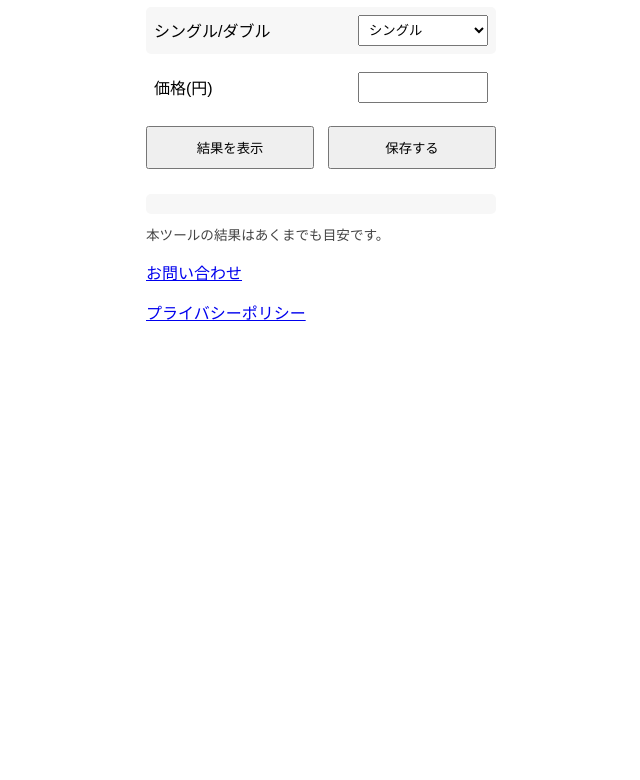
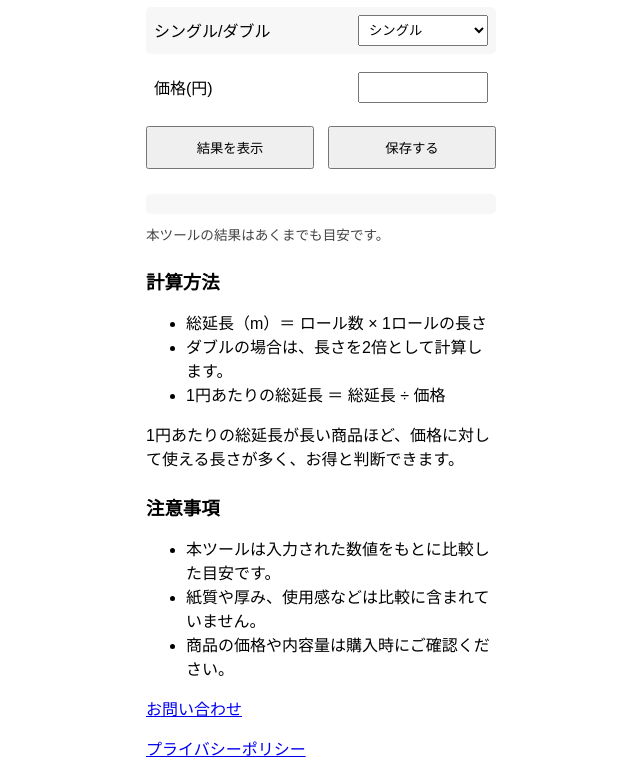
Before and after one commit to kirokugirl-lang/tp.index.html, a plain HTML site: page index.html in a window 1280 px wide. Shown: the part 1062-1842 px from the top of the page, without its empty margins (319-959 px from the left). Before the commit the page ends 1406 px from the top, so only its background shows below. Drawn offline with Linux system fonts and the light colour scheme.

Commit message:
Update index.html

```diff
--- a/index.html
+++ b/index.html
@@ -158,7 +158,20 @@ button {
 <div class="result" id="result"></div>
 
 <p class="note">本ツールの結果はあくまでも目安です。</p>
+<h2>計算方法</h2>
+<ul>
+  <li>総延長（m）＝ ロール数 × 1ロールの長さ</li>
+  <li>ダブルの場合は、長さを2倍として計算します。</li>
+  <li>1円あたりの総延長 ＝ 総延長 ÷ 価格</li>
+</ul>
+<p>1円あたりの総延長が長い商品ほど、価格に対して使える長さが多く、お得と判断できます。</p>
 
+<h2>注意事項</h2>
+<ul>
+  <li>本ツールは入力された数値をもとに比較した目安です。</li>
+  <li>紙質や厚み、使用感などは比較に含まれていません。</li>
+  <li>商品の価格や内容量は購入時にご確認ください。</li>
+</ul>
 <script>
 // 小数第2位以下を切り捨て
 function floor2(num) {
@@ -222,13 +235,7 @@ function calc() {
     <span style="font-size:0.85em;color:#444;">
       ※すべて小数点第2位以下を切り捨てています。
     </span>
-  <h2>■計算方法</h2>
-<ul>
-  <li>総延長（m）＝ ロール数 × 1ロールの長さ</li>
-  <li>ダブルの場合は、長さを2倍として計算します。</li>
-  <li>1円あたりの総延長 ＝ 総延長 ÷ 価格</li>
-</ul>
-<p>1円あたりの総延長が長い商品ほど、価格に対して使える長さが多く、お得と判断できます。</p>`;
+`;
 
   document.getElementById('result').innerHTML = html;
 }
```
